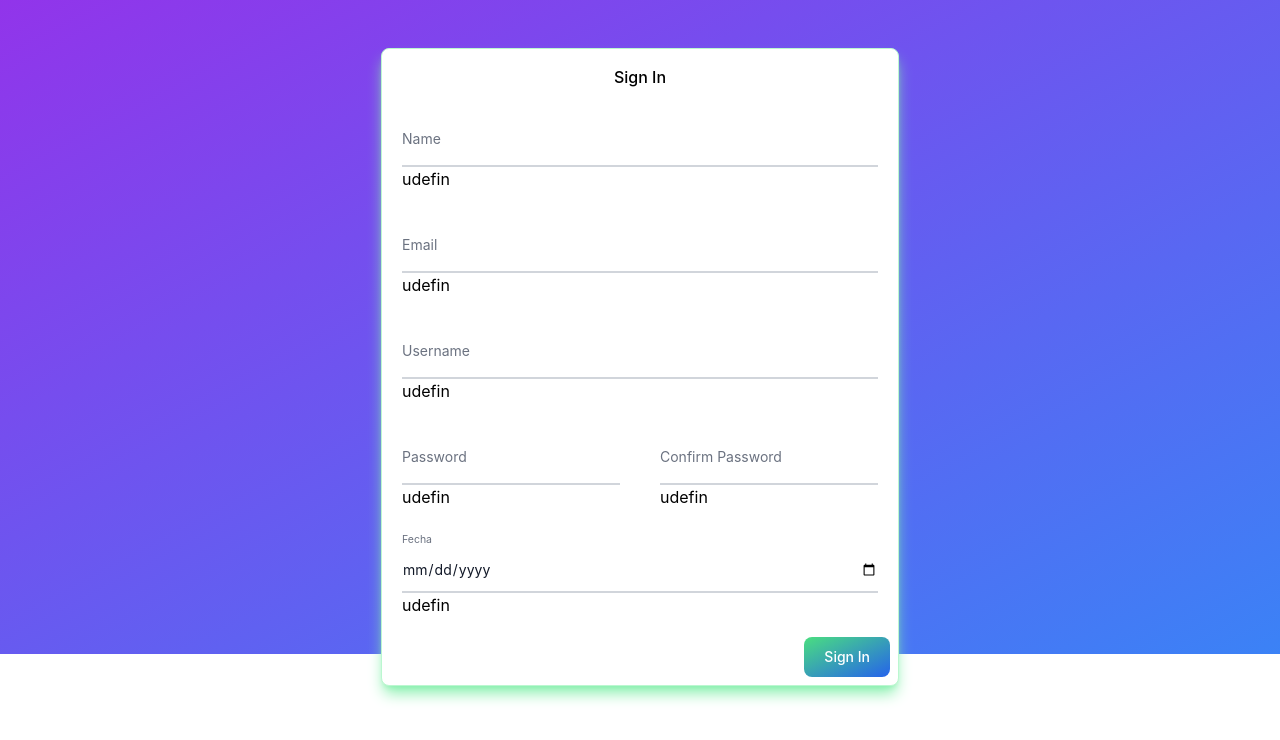
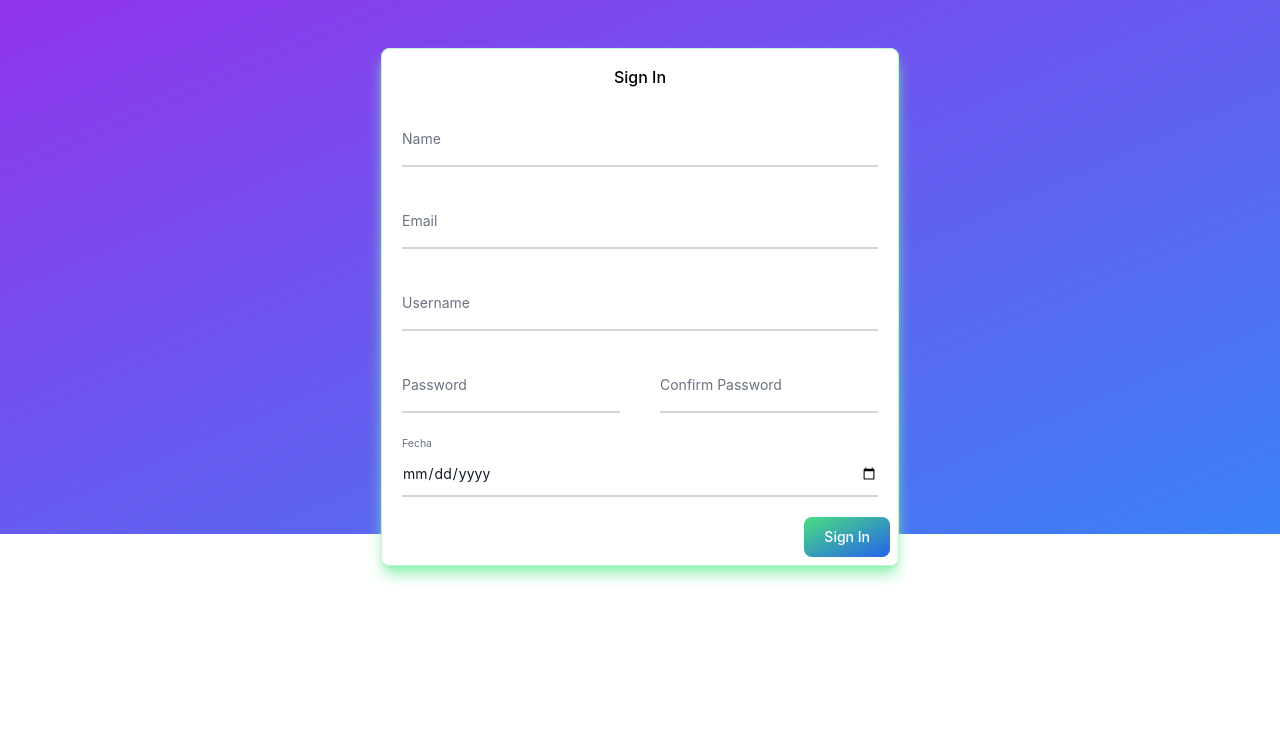
Before and after one commit to Luigi594/proyectoSW2022-frontend, a React (Create React App) app: page /signin in a window 1280 px wide. Shown: the top 740 px of the page. Built offline with nearby package versions, Linux system fonts and the light colour scheme.

Commit message:
Correccion Diseño

```diff
--- a/src/components/inputFloating.tsx
+++ b/src/components/inputFloating.tsx
@@ -25,7 +25,6 @@ const FloatingInput= ({
             <div className="relative z-0 m-3 p-2">
             <input type={type} id="default_standard" value={value} name={name} onChange= {onChange} className="block py-2.5 px-0 w-full text-sm text-gray-900 bg-transparent border-0 border-b-2 border-gray-300 appearance-none dark:text-white dark:border-gray-600 dark:focus:border-blue-500 focus:outline-none focus:ring-0 focus:border-blue-600 peer" placeholder=" " required />
             <label htmlFor={name} className="absolute text-sm text-gray-500 dark:text-gray-400 duration-300 transform -translate-y-6 scale-75 top-3 -z-10 origin-[0] peer-focus:left-0 peer-focus:text-blue-600 peer-focus:dark:text-blue-500 peer-placeholder-shown:scale-100 peer-placeholder-shown:translate-y-0 peer-focus:scale-75 peer-focus:-translate-y-6">{labelText}</label>
-            <span>{"udefin"}</span>
         </div>
         )
     } else {
```
